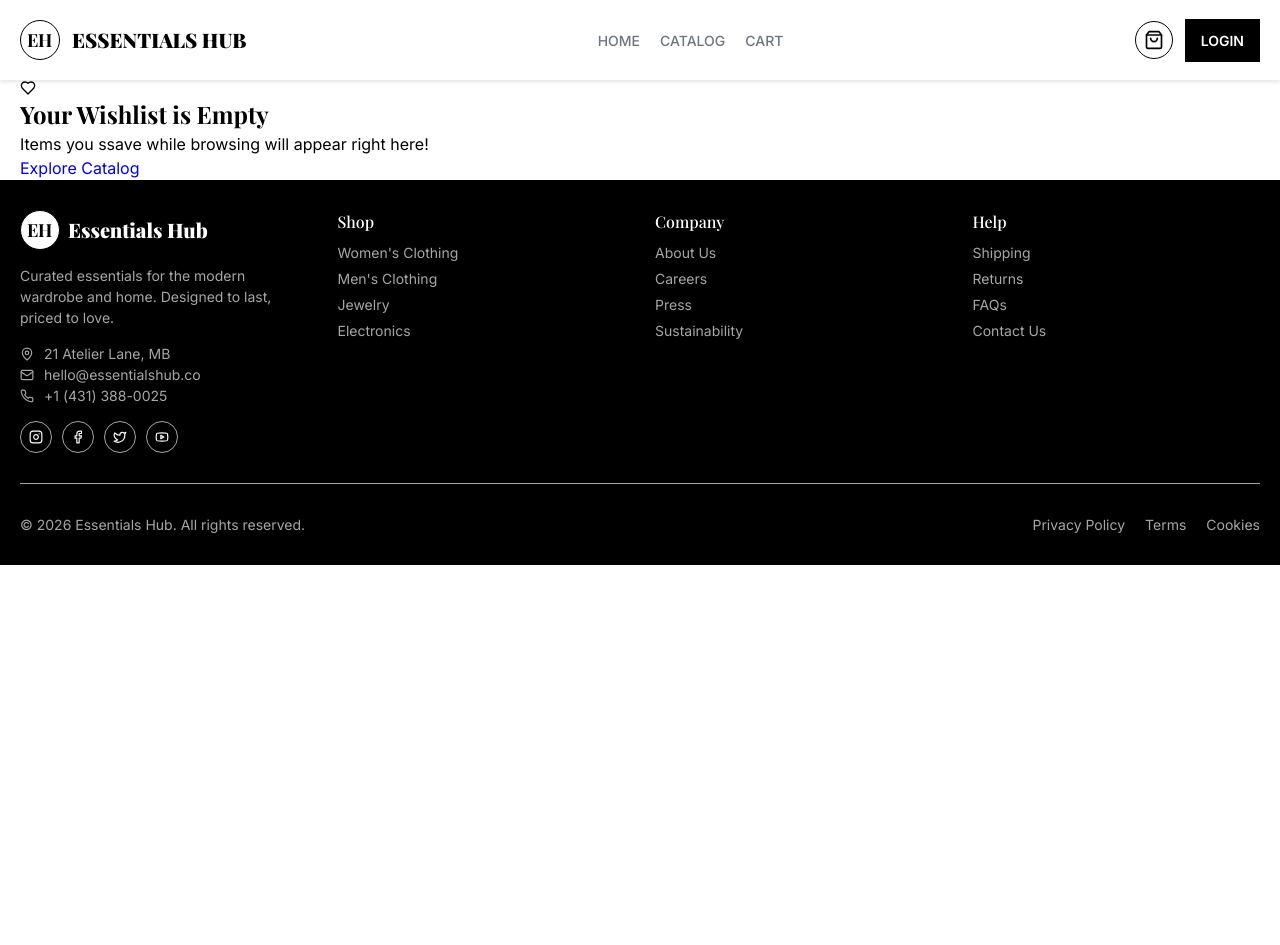
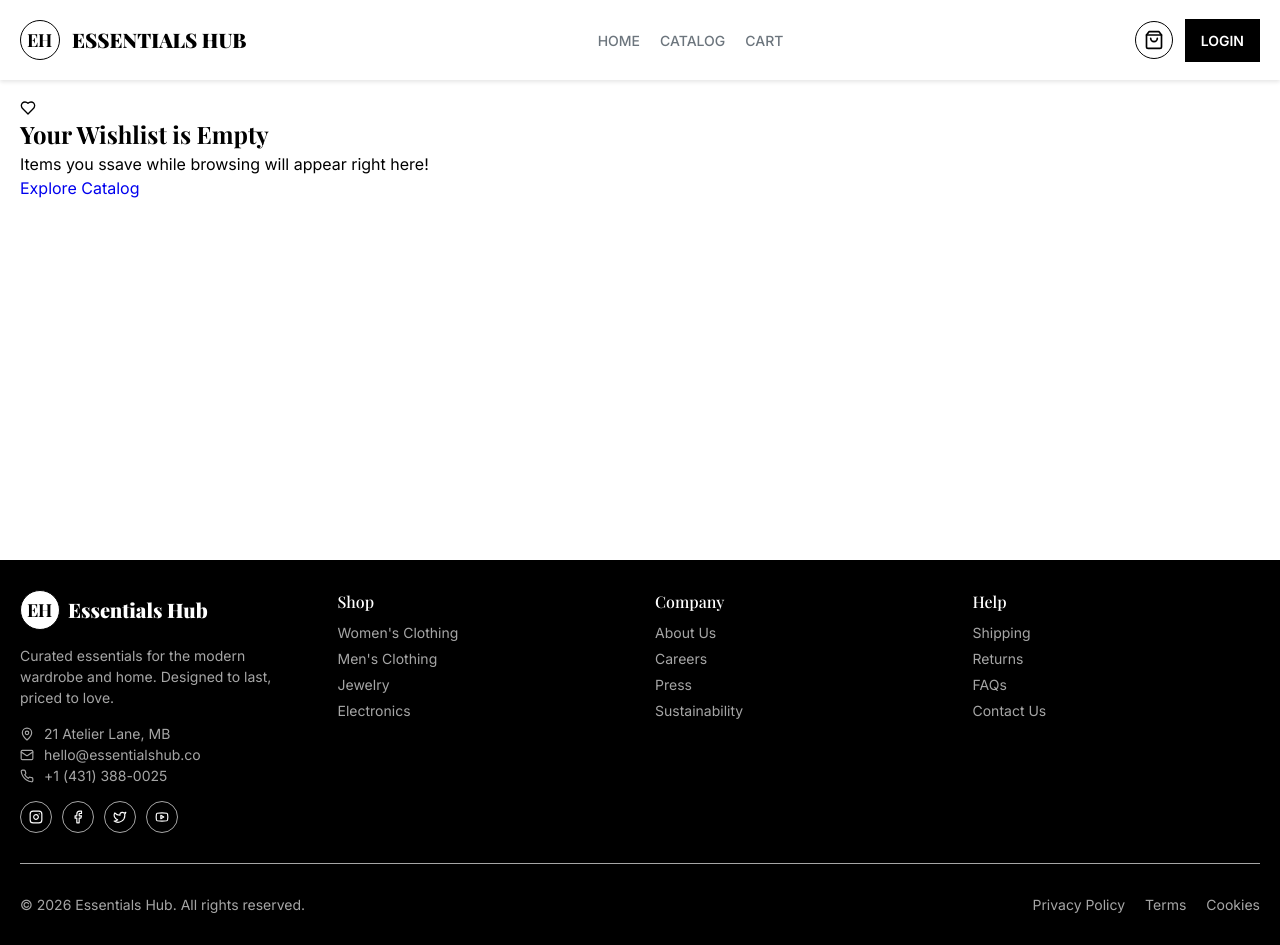
Before and after one commit to Fejiro001/essentials-hub, a React (Create React App) app: page /favorites in a window 1280 px wide. Before the commit the page ends 800 px from the top, so only its background shows below. Built offline with nearby package versions, Linux system fonts and the light colour scheme; a web font is replaced by a local one.

Commit message:
adding styles to the favorite page

```diff
--- a/src/css/Favorites.css
+++ b/src/css/Favorites.css
@@ -0,0 +1,7 @@
+.favorites-pages,
+.favorites-page-empty {
+    max-width: min(100% - 30px, var(--max-width));
+    margin-inline: auto;
+    padding-block: var(--container-padding);
+    min-height: 60dvh;
+}
```
